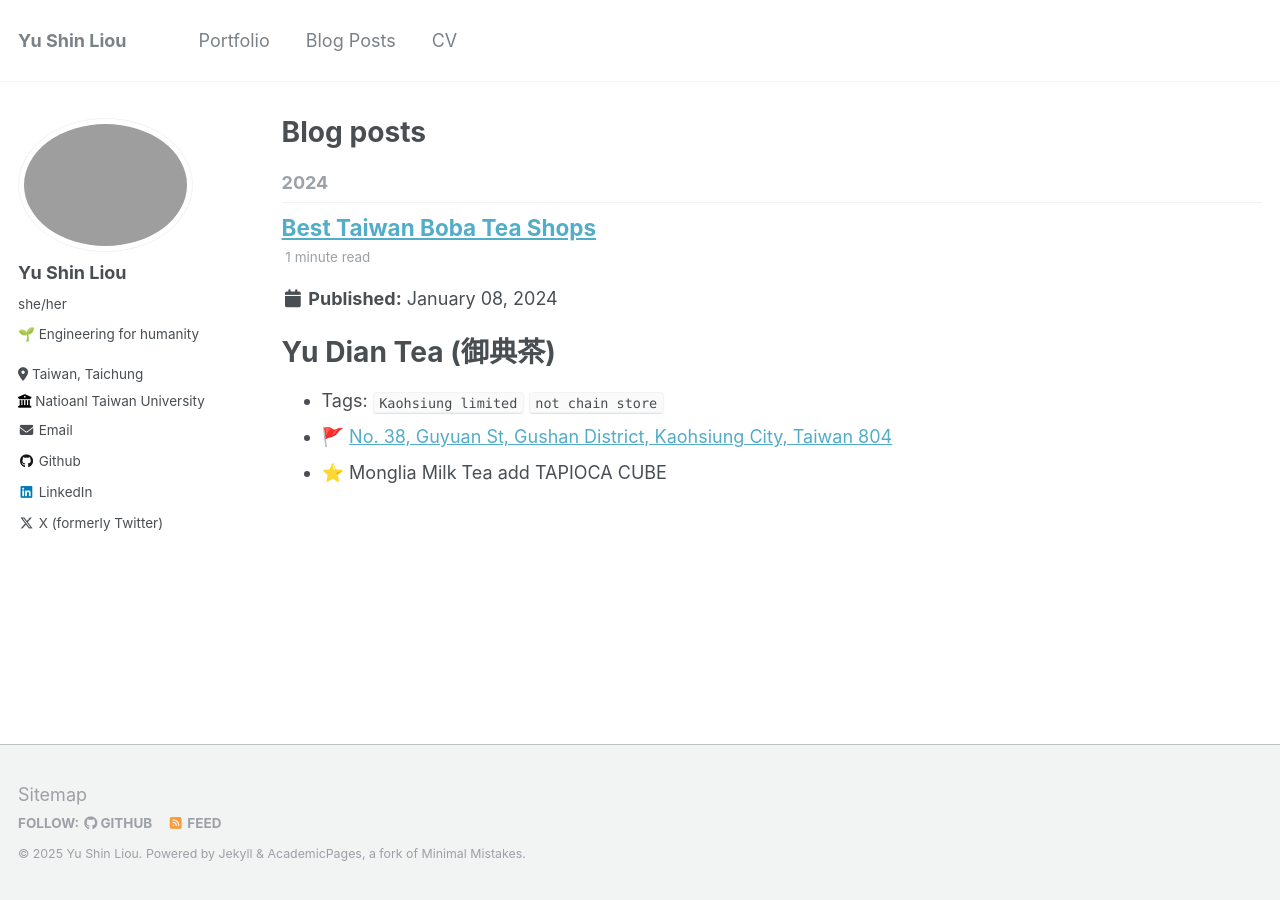
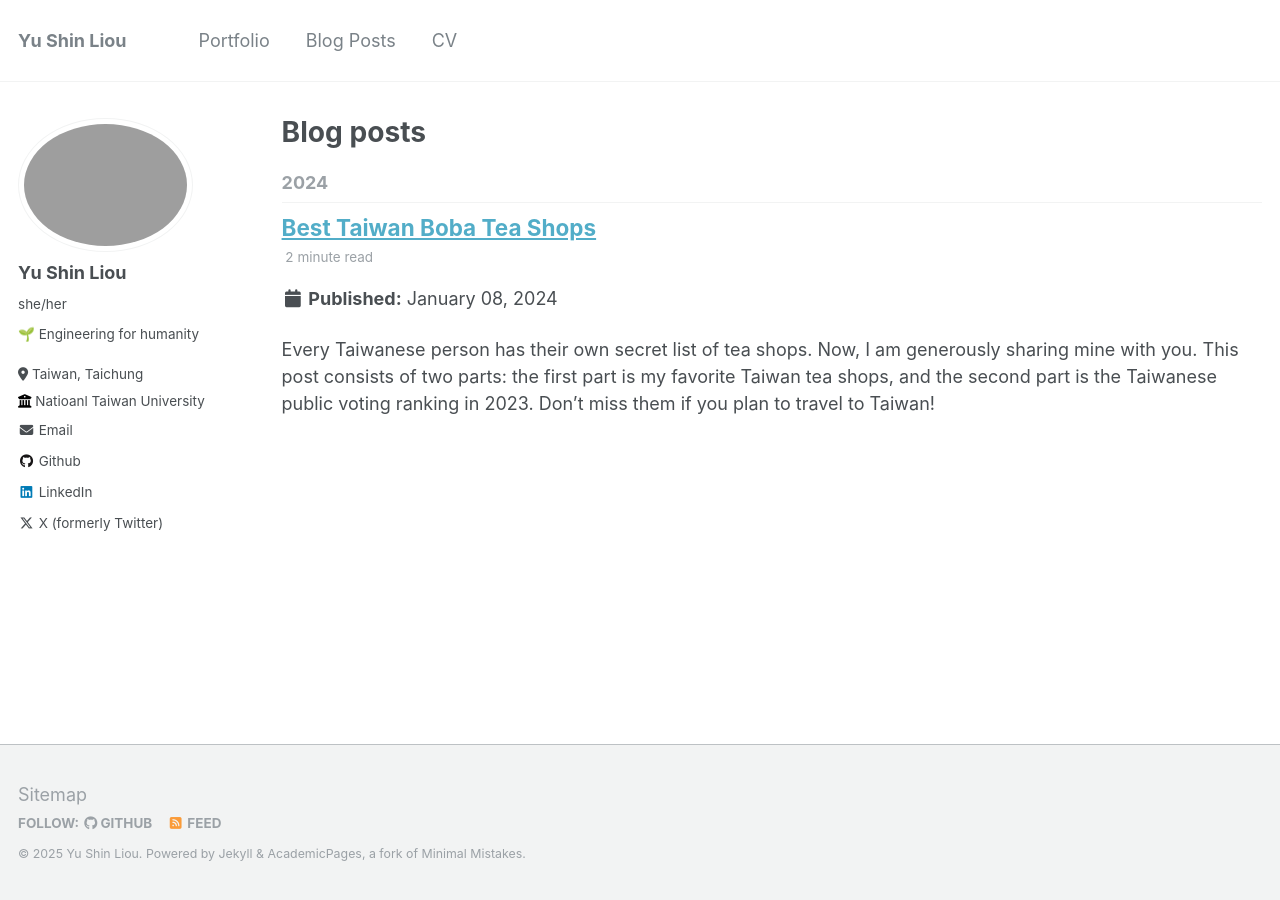
Before and after one commit to yushinliou/yushinliou.github.io, a Jekyll site: the page built from _pages/year-archive.html, in a window 1280 px wide. Built offline with Jekyll 4.4.1, drawn with Linux system fonts in a browser that asks for light colours.

Commit message:
fix post

```diff
--- a/_posts/2024-01-08-Best_Taiwan_Boba.md
+++ b/_posts/2024-01-08-Best_Taiwan_Boba.md
@@ -7,41 +7,57 @@
   - boba tea
 ---
 
+Every Taiwanese person has their own secret list of tea shops. Now, I am generously sharing mine with you. This post consists of two parts: the first part is my favorite Taiwan tea shops, and the second part is the Taiwanese public voting ranking in 2023. Don't miss them if you plan to travel to Taiwan!
+
+> The order does not represent a ranking. Each shop has its unique features.
 
 # Yu Dian Tea (御典茶)
+
 * Tags: `Kaohsiung limited` `not chain store`
 * 🚩 [No. 38, Guyuan St, Gushan District, Kaohsiung City, Taiwan 804](https://maps.app.goo.gl/Hpo9ySXCJvo6mqrZ7)
 * ⭐️ Monglia Milk Tea add TAPIOCA CUBE
 
 The below img is TAPIOCA CUBE (粉角), which is their special. Super popular and had better go earlier to prevent sold out
-* ![image](../images/2024-01-08-Best_Taiwan_Boba/fen-jiao.jpg)
+
+<br/><img src='/images/2024-01-08-Best_Taiwan_Boba/fen-jiao.jpg' alt="Tapioca cube">
+
 * It is in Kaohsiung, nearby Sun Yat-sen University. When I study in there it is the Top option for the student in our school.  Even after I move to Taipei and there are literally thunsands of Tea shop , Yu Dian Tea it still unreplacable.
 * It is nearby MRT station and Sizihwan Bay. It is a good visited spot, you can go for a walk on the beach or hiking in Shoushan National Natural Park.
 
 # Fang Zui Artisan Tea (方最茗品)
+
 * Tags: `Taipei`
 * 🚩 [No. 60-6號, Section 2, Jinan Rd, Zhongzheng District, Taipei City, Taiwan 100](https://maps.app.goo.gl/BV4nZ1RwWkuKpHE66)
 * ⭐️ Honeycomb Toffee milk tea
 * The topping, Honeycomb toffee, is sweet but also a little bitter and add special scent to the milk tea. My personal favorite after I move to Taipei.
-* ![image](../images/2024-01-08-Best_Taiwan_Boba/black_sugar.png)
-### OOlong Tea project(得正)
+<br/><img src='/images/2024-01-08-Best_Taiwan_Boba/black_sugar.png' width=200 height=500 alt="black sugar tea">
+
+# OOlong Tea project(得正)
+
 * Tags: `Chain store`, `Taichung`, `Taipei`
 * ⭐️ light Roasted Oolong Tea Latte add Oolong tea jelly（輕烏龍鮮奶茶加烏龍茶凍）
 * Oolong Tea project is relatively new brand. Their menu is not special at all, but their tea quality is really good. They go viral in 2023.
+
 # Spade Tea（十杯）
+
 * Tags: `not Chain store` `Taipei` `Taichung` `Kaohsiung`
 * ⭐️ Osmanthus fragrans milk tea （桂花清牧奶茶）
 * Good tea and milk quality. My comfort food in Taipei
+
 # Milksha（迷客夏）
+
 * Tags: `Chain store`
 * ⭐️ Barley Water add Bubble(決明大麥加珍珠)
 * ⭐️ Ice shavings of lemon Green Tea
+
 # Ｍacu（麻古茶坊）
+
 * Tags: `Chain store`
 * ⭐️ King of mango smoothie (楊枝甘露)
 * ⭐️ Chi Chi mango smoothie（芝芝芒果果粒）
 * ⭐️ Bo-Bo mango smoothie (波波芒果果粒)
-[image](../images/2024-01-08-Best_Taiwan_Boba/mango_sip.jpg)
+<br/><img src='/images/2024-01-08-Best_Taiwan_Boba/mango_sip.jpg' alt="mango sips">
+
 
 # Chain Store Taiwanese rank in 2023
 1. KEBUKE Tea Co. 可不可熟成紅茶
```
Also changed, not shown: 12 other files.
